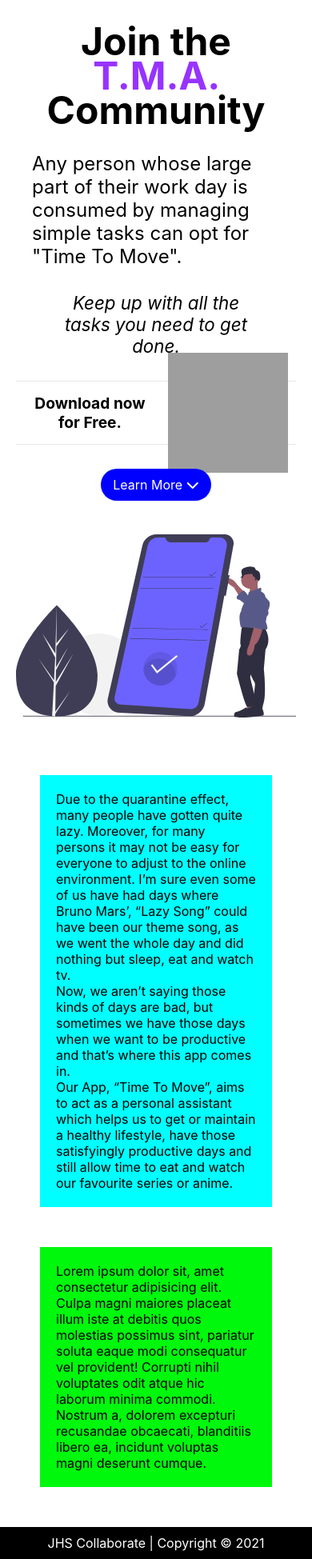
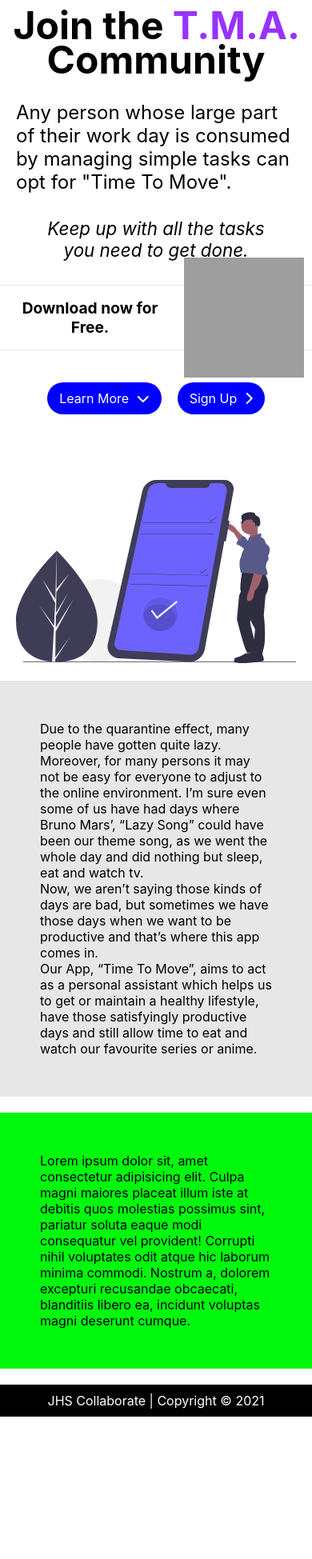
Before and after one commit to S-TJones/T.M.A.-Web-Application, a Python web app: template app/templates/base.html in a window 390 px wide. Shown: the part 80-2029 px from the top of the page at 80% size. After the commit the page ends 1851 px from the top, so only its background shows below. Run offline with Jinja, Linux system fonts and the light colour scheme; the template is opened without the code that fills it, so the values that code supplies are empty; some libraries are stand-ins or nearby versions; grey boxes are pictures that could not be loaded.

Commit message:
Minor tweaks on the Mobile-friendliness

```diff
--- a/app/static/css/base.css
+++ b/app/static/css/base.css
@@ -74,19 +74,12 @@ main {
   align-items: center;
 }
 
-.left,
-#about-app,
-#reviews {
-  margin: 50px;
-  padding: 20px;
-}
-
 .left {
   display: grid;
   grid-template-columns: auto;
   grid-template-rows: auto auto auto;
   padding-bottom: 0px;
-  margin-right: 20px;
+  margin: 50px 20px 30px 50px;
 }
 
 .left h1 {
@@ -110,6 +103,7 @@ main {
   height: 80px;
   /* min-width: fit-content; */
   margin-top: 30px;
+  padding: 40px 0px;
   border-top: solid 1px var(--background-color);
   border-bottom: solid 1px var(--background-color);
   display: flex;
@@ -131,12 +125,22 @@ main {
   cursor: pointer;
 }
 
+.other-links {
+  display: flex;
+  flex-direction: row;
+  margin: 40px auto;
+}
+
 #about-app {
-  background-color: aqua;
+  background-color: var(--background-color);
+  padding: 50px;
+  margin-bottom: 20px;
 }
 
 #reviews {
   background-color: rgb(0, 248, 12);
+  padding: 50px;
+  margin-bottom: 20px;
 }
 
 /* Footer Section */
@@ -179,12 +183,18 @@ footer > p {
 }
 
 .learn-more {
+  min-width: fit-content;
   text-decoration: none;
+  text-align: center;
   color: var(--white);
   background-color: blue;
   padding: 10px 15px;
   border-radius: 20px;
-  margin: 30px auto 0px auto;
+  margin: 0px 10px;
+}
+
+i {
+  padding-left: 5px;
 }
 
 /* Media Queries */
@@ -218,3 +228,18 @@ footer > p {
     padding: 0px 40px;
   }
 }
+
+@media screen and (max-width: 345px) {
+  .base {
+    height: 100px;
+  }
+
+  .other-links {
+    display: flex;
+    flex-direction: column;
+  }
+
+  .learn-more {
+    margin-top: 15px;
+  }
+}
--- a/app/templates/base.html
+++ b/app/templates/base.html
@@ -43,10 +43,16 @@
                     <img src="../static/images/google-play-icon-transparent-6.png" alt="Google Play Button">
                 </div>
 
-                <a href="#about-app" class="learn-more">
-                    Learn More
-                    <i class="fas fa-chevron-down"></i>
-                </a>
+                <div class="other-links">
+                    <a href="#about-app" class="learn-more">
+                        Learn More
+                        <i class="fas fa-chevron-down"></i>
+                    </a>
+                    <a href="../templates/signup.html" class="learn-more">
+                        Sign Up
+                        <i class="fas fa-chevron-right"></i>
+                    </a>
+                </div>
 
             </div>
 
```
